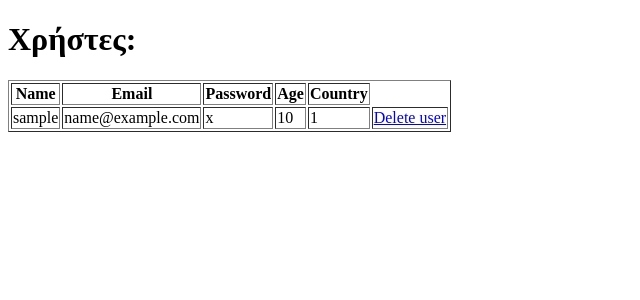
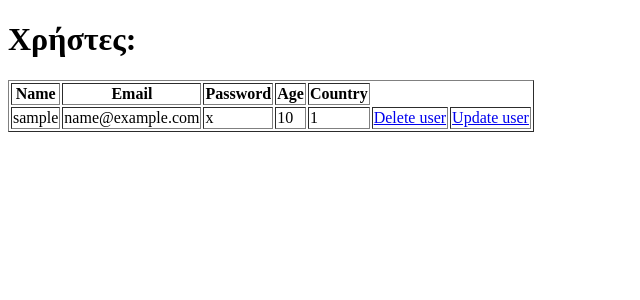
Before and after one commit to MyrtoTsv/IEK-, a PHP site: page /edituser.php in a window 1280 px wide. Shown: the top 300 px of the page, without its empty margins (0-640 px from the left). Run offline with PHP 8.4, Linux system fonts and the light colour scheme; tables that the repository leaves empty or names only in its code hold one stand-in row (values such as "Sample post").

Commit message:
Update edituser.php

```diff
--- a/2ο εξαμηνο/PHP/myrtw/Project B εξάμηνο/edituser.php
+++ b/2ο εξαμηνο/PHP/myrtw/Project B εξάμηνο/edituser.php
@@ -53,6 +53,7 @@ $result = mysqli_query($conn, $sql);
                 <!--Theloume an uparxei epilogh na diagrafoume ton xrhsth-->
                 <!--to onclick to vazoume gia confirm message an einai sigouros oti thelei na diagapsei ton user-->
                 <td><a href="deleteuser.php? email=<?php echo $row["email"];?>" onclick="return confirm('Are sure?')">Delete user</a></td>
+                <td><a href="updateuser.php? email=<?php echo $row["email"];?>">Update user</a></td>
             </tr>
         <?php } ?>
 
```
